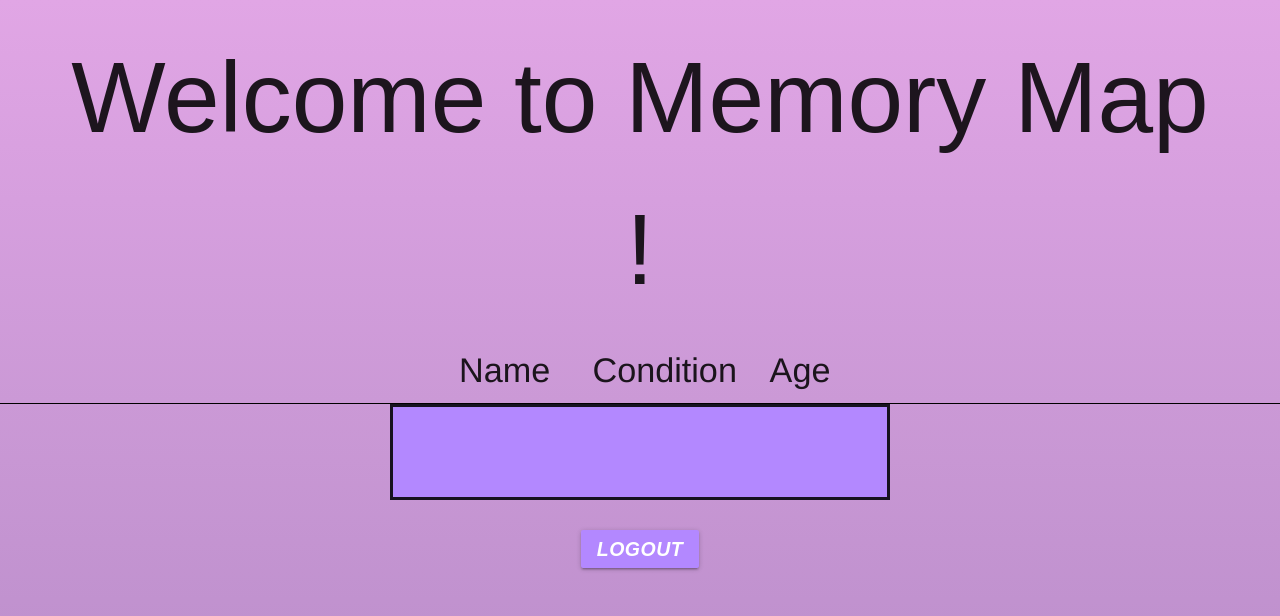
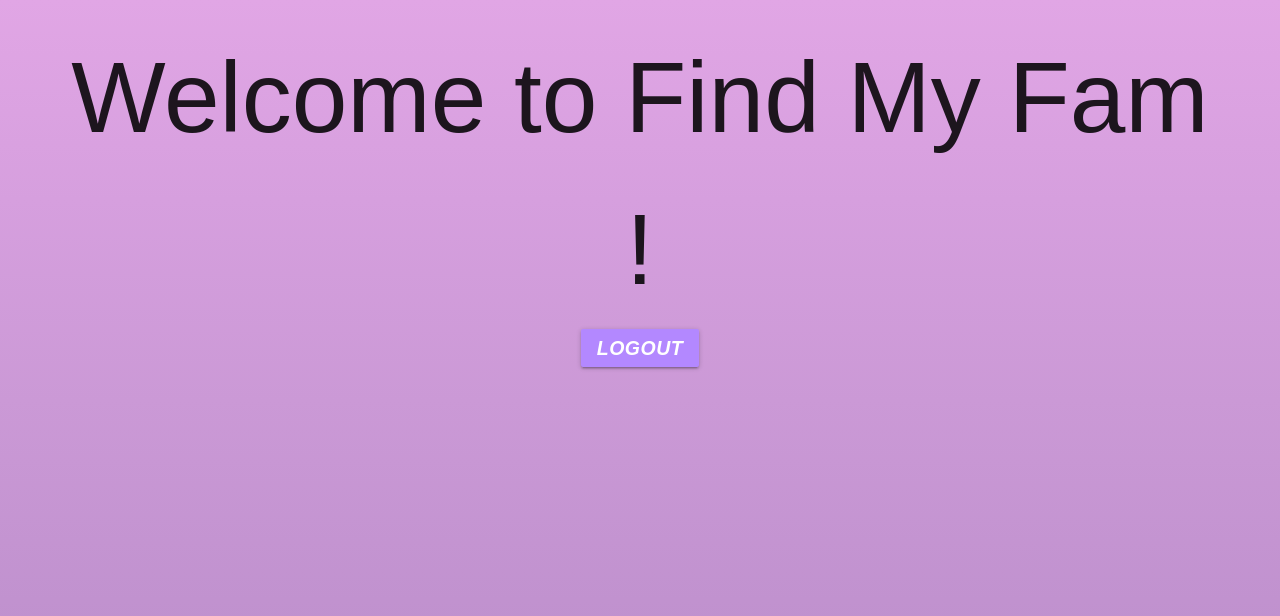
Before and after one commit to s6eskand/alz_locate, a Django app: page /home/ in a window 1280 px wide. Shown: the top 616 px of the page. Run offline with Django 3.2, Linux system fonts and the light colour scheme; some libraries are stand-ins or nearby versions.

Commit message:
finish front-end

```diff
--- a/templates/main_page.html
+++ b/templates/main_page.html
@@ -14,26 +14,30 @@
 <body>
 
     <div class="title">
-        <h1>Welcome to Memory Map</h1>
+        <h1>Welcome to Find My Fam</h1>
         <h1>{{ first_name }} {{ last_name }} !</h1>
 
-        <header>
-            <h4>&#160;&#160;&#160;&#160;&#160;Name&#160;&#160;&#160;&#160;</h4>
-            <h4>Condition&#160;&#160;&#160;</h4>
-            <h4>Age&#160;&#160;&#160;&#160;</h4>
-          </header>
+          <div>
+              {% for person in loved_ones %}
+                <div class="container">
+                    <div class="col-s12">
+                      <div class="card white">
+                        <div class="card-content black-text">
+                          <span class="card-title">{{ person.0 }}</span>
+                          <p>
+                              Condition of Illness: {{ person.1 }}
+                              <br>
+                              Age: {{ person.2 }}
+                          </p>
+                        </div>
+                        <div class="card-action">
+                          <a style="font-color: black; text-decoration: none;" href="{% url 'track' %}">Track Loved One</a>
+                        </div>
+                      </div>
+                    </div>
+                </div>
 
-          <div class="form">
-                <form class = "search" method="post" class="form-horizontal">
-                    <ul>
-                        {% for person in loved_ones %}
-                        <h5 class = "form">
-                        <li>{{ person.0 }}&#160;&#160;&#160;&#160;&#160; {{ person.1 }}&#160;&#160;&#160;&#160;&#160; {{ person.2 }}&#160;&#160;&#160;&#160;&#160;&#160;</li>
-                        </h5>
-                        {% endfor %}
-                    </ul>
-
-                </form>
+              {% endfor %}
           </div>
 
 
@@ -47,7 +51,6 @@
 				</div>
 			</div>
 		</div>
-    </div>
 
 
 
```
Also changed, not shown: db.sqlite3, 1 other file.
